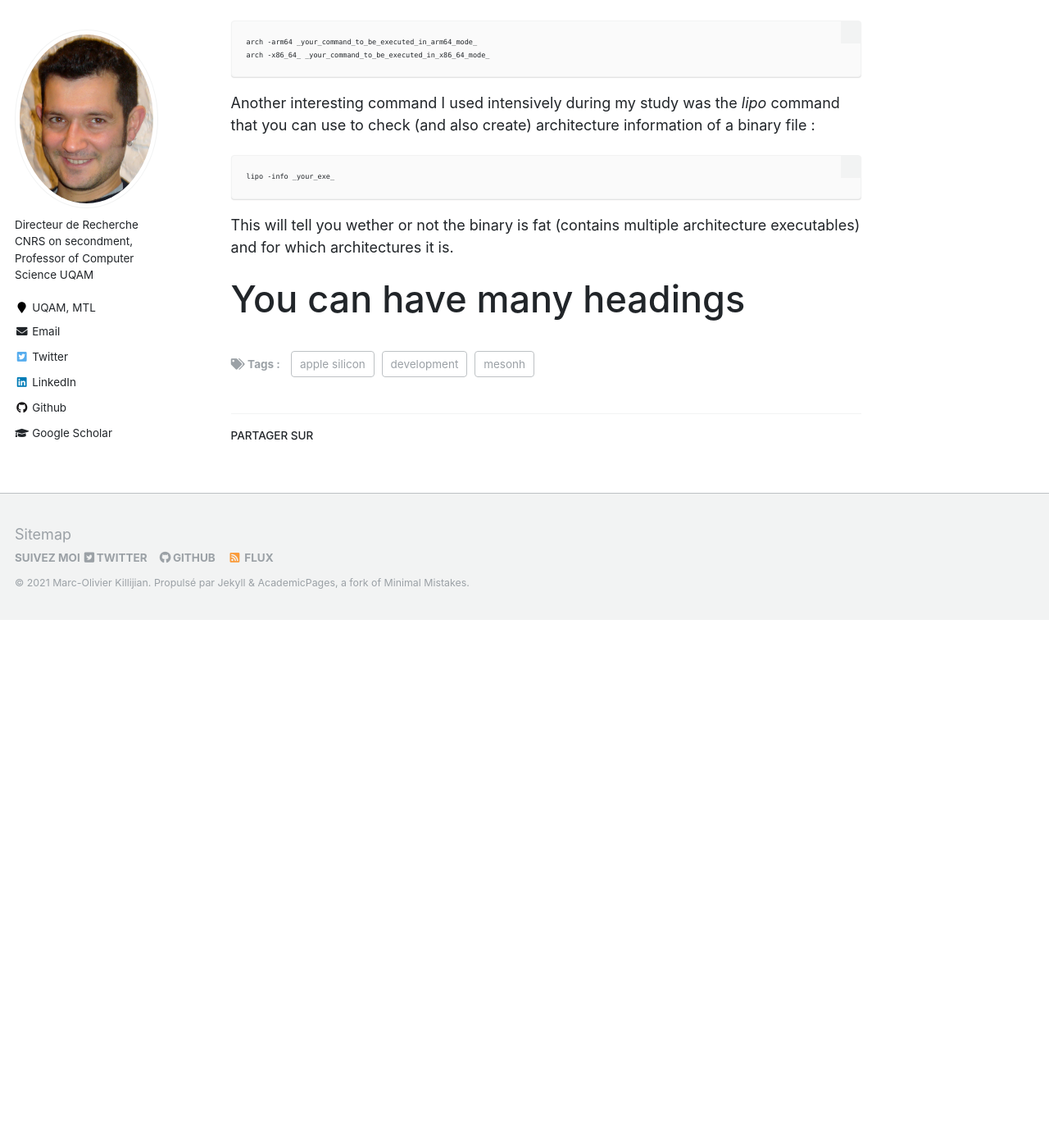
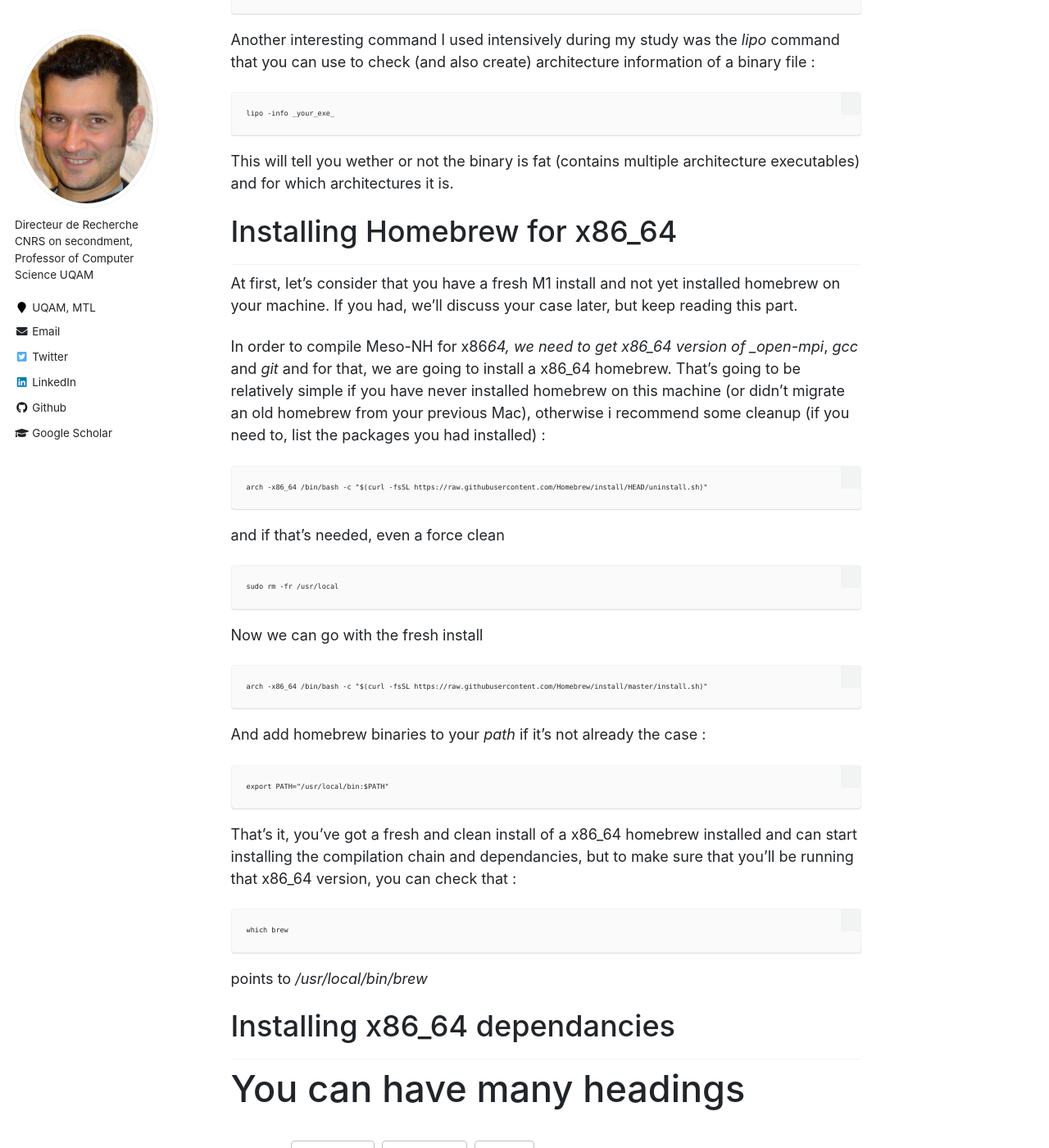
Before and after one commit to Kirija/kirija.github.io, a Jekyll site: the page built from _posts/2021-07-02-blog-post-1.md, in a window 1280 px wide and 1400 px high, scrolled down 901 px. Shown: the whole window at 82% size. Built offline with Jekyll 4.4.1, drawn with Linux system fonts in a browser that asks for light colours; before the commit the page ends 1657 px from its top, so only the background shows below that; some of the changed text lies outside the part shown.

Commit message:
x86 brew

```diff
--- a/_posts/2021-07-02-blog-post-1.md
+++ b/_posts/2021-07-02-blog-post-1.md
@@ -29,5 +27,35 @@ Another interesting command I used intensively during my study was the _lipo_ co
 
 This will tell you wether or not the binary is fat (contains multiple architecture executables) and for which architectures it is.
 
+Installing Homebrew for x86_64
+------
+At first, let's consider that you have a fresh M1 install and not yet installed homebrew on your machine. If you had, we'll discuss your case later, but keep reading this part.
+
+In order to compile Meso-NH for x86_64, we need to get x86_64 version of _open-mpi_, _gcc_ and _git_ and for that, we are going to install a x86_64 homebrew.
+That's going to be relatively simple if you have never installed homebrew on this machine (or didn't migrate an old homebrew from your previous Mac), otherwise i recommend some cleanup (if you need to, list the packages you had installed) :
+
+	arch -x86_64 /bin/bash -c "$(curl -fsSL https://raw.githubusercontent.com/Homebrew/install/HEAD/uninstall.sh)"
+
+and if that's needed, even a force clean
+
+	sudo rm -fr /usr/local
+
+Now we can go with the fresh install
+
+	arch -x86_64 /bin/bash -c "$(curl -fsSL https://raw.githubusercontent.com/Homebrew/install/master/install.sh)"
+
+And add homebrew binaries to your _path_ if it's not already the case :
+
+	export PATH="/usr/local/bin:$PATH"
+
+That's it, you've got a fresh and clean install of a x86_64 homebrew installed and can start installing the compilation chain and dependancies, but to make sure that you'll be running that x86_64 version, you can check that :
+
+	which brew
+
+points to _/usr/local/bin/brew_
+
+Installing x86_64 dependancies
+------
+
 You can have many headings
 ======
```
Also changed, not shown: other parts of _posts/2021-07-02-blog-post-1.md (+0 -2 lines).
